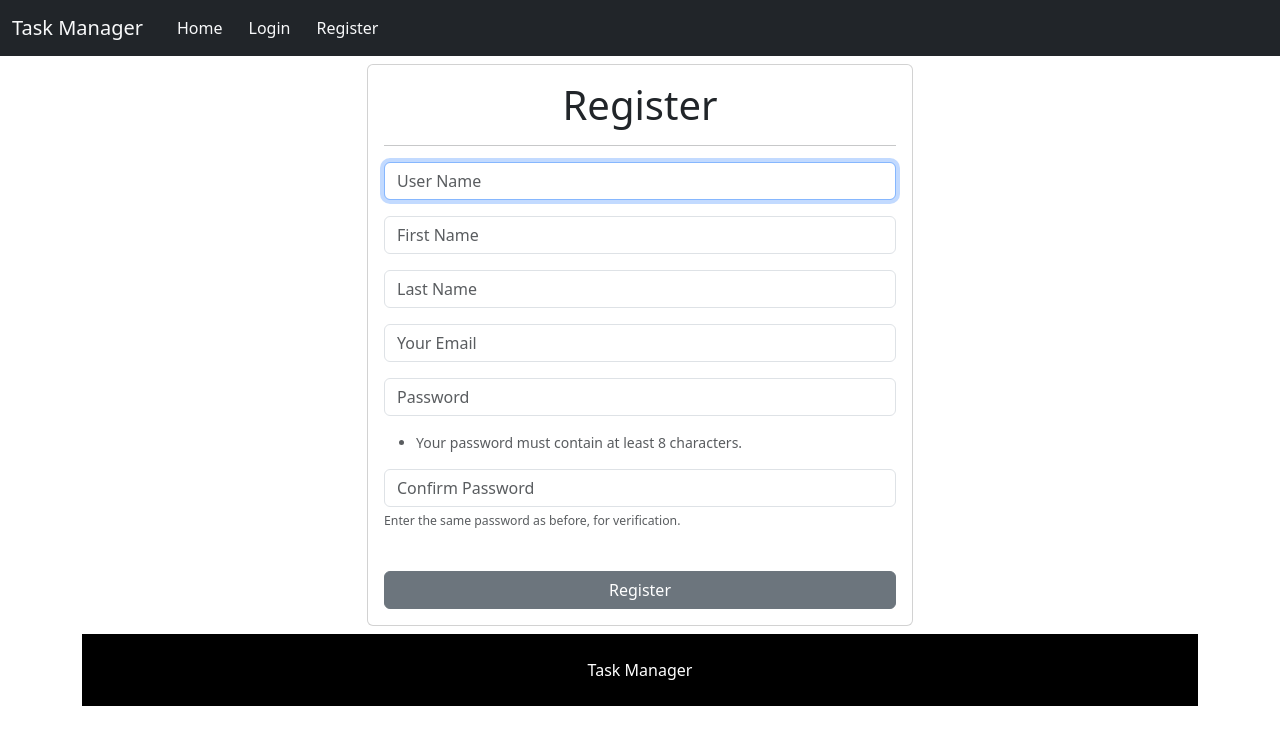
After one commit to Tamim-Mahmud/Task-Manager--Django, a Django app: page /register/ in a window 1280 px wide. The commit adds this page. Shown: the top 745 px of the page. Run offline with Django 5.2, Linux system fonts and the light colour scheme.

Commit message:
new user registrations

```diff
--- /dev/null
+++ b/task_manager/tasks/forms.py
@@ -0,0 +1,30 @@
+from django.contrib.auth.forms import UserCreationForm
+from django.contrib.auth.models import User
+from django import forms
+class SignUpForm(UserCreationForm):
+    email=forms.EmailField(label='',widget = forms.TextInput(attrs={'class': 'form-control','placeholder':'Your Email'}))
+    first_name=forms.CharField(label='',max_length="50",widget = forms.TextInput(attrs={'class': 'form-control','placeholder':'First Name'}))
+    last_name=forms.CharField(label='',max_length="50",widget = forms.TextInput(attrs={'class': 'form-control','placeholder':'Last Name'}))
+
+    class Meta:
+        model = User
+        fields = ('username', 'first_name', 'last_name', 'email', 'password1', 'password2')
+
+
+    def __init__(self, *args, **kwargs):
+        super(SignUpForm, self).__init__(*args, **kwargs)
+
+        self.fields['username'].widget.attrs['class'] = 'form-control'
+        self.fields['username'].widget.attrs['placeholder'] = 'User Name'
+        self.fields['username'].label = ''
+        self.fields['username'].help_text = ''
+
+        self.fields['password1'].widget.attrs['class'] = 'form-control'
+        self.fields['password1'].widget.attrs['placeholder'] = 'Password'
+        self.fields['password1'].label = ''
+        self.fields['password1'].help_text = '<ul class="form-text text-muted small"><li>Your password must contain at least 8 characters.</li></ul>'
+
+        self.fields['password2'].widget.attrs['class'] = 'form-control'
+        self.fields['password2'].widget.attrs['placeholder'] = 'Confirm Password'
+        self.fields['password2'].label = ''
+        self.fields['password2'].help_text = '<span class="form-text text-muted"><small>Enter the same password as before, for verification.</small></span>'
--- a/task_manager/tasks/templates/navbar.html
+++ b/task_manager/tasks/templates/navbar.html
@@ -33,7 +33,7 @@
                     <a class="nav-link text-light" aria-current="page" href="{% url 'home' %}">Login</a>
                 </li>
                 <li class="nav-item">
-                    <a class="nav-link text-light" aria-current="page" href="{% url 'home' %}">Register</a>
+                    <a class="nav-link text-light" aria-current="page" href="{% url 'register' %}">Register</a>
                 </li>
                 {% endif %}
             </ul>
--- /dev/null
+++ b/task_manager/tasks/templates/register.html
@@ -0,0 +1,39 @@
+{% extends 'base.html' %}
+{% block content %}
+
+<div class="container mt-2">
+  <div class="row justify-content-center">
+    <div class="col-md-6 mb-2">
+      <div class="card">
+        <div class="card-body">
+          <h1 class="text-center">Register</h1>
+          <hr />
+
+          <form action="" method="POST">
+            {% csrf_token %}
+            {% if form.errors %}
+              <div class="alert alert-warning alert-dismissible fade show" role="alert">
+                Your Form Has Errors
+                {% for field in form %}
+                  {% if field.errors %}
+                    {{ field.errors }}
+                  {% endif %}
+                {% endfor %}
+                <button type="button" class="btn-close" data-bs-dismiss="alert" aria-label="Close"></button>
+              </div>
+            {% endif %}
+
+            {{ form.as_p }}
+            <br />
+
+            <div class="d-grid">
+              <button type="submit" class="btn btn-secondary">Register</button>
+            </div>
+          </form>
+        </div>
+      </div>
+    </div>
+  </div>
+</div>
+
+{% endblock %}
--- a/task_manager/tasks/urls.py
+++ b/task_manager/tasks/urls.py
@@ -5,4 +5,5 @@ from . import views
 urlpatterns = [
     path('',views.home,name="home"),
     path('logout/',views.logout_user,name='logout'),
+    path('register/',views.reg_user,name='register'),
 ]
--- a/task_manager/tasks/views.py
+++ b/task_manager/tasks/views.py
@@ -1,8 +1,7 @@
 from django.shortcuts import render, redirect
 from django.contrib.auth import authenticate,login,logout
-# from .forms import SignUpForm, AddRecordForm
-# from .models import Record
-# for lgin log out message
+
+from .forms import SignUpForm
 from django.contrib import messages
 
 # Create your views here.
@@ -26,3 +25,19 @@ def home(request):
 def logout_user(request):
     logout(request)
     return redirect('home')
+def reg_user(request):
+    if request.method == "POST":
+        form= SignUpForm(request.POST)
+
+        if form.is_valid():
+            form.save()
+            username=form.cleaned_data['username']
+            password=form.cleaned_data['password1']
+            user =authenticate(username=username, password=password)
+            login(request,user)
+            messages.success(request, "You have successfully registered....")
+            return redirect('home')
+    else:
+        form=SignUpForm()
+        return render(request, 'register.html',{'form':form})
+    return render(request, 'register.html',{'form':form})
```
